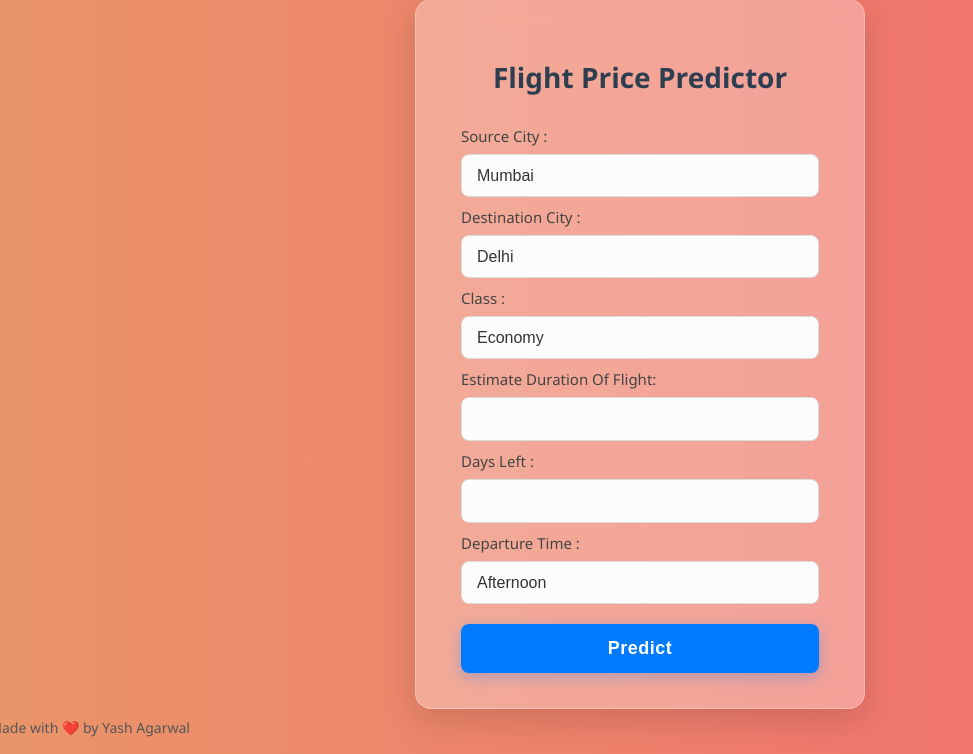
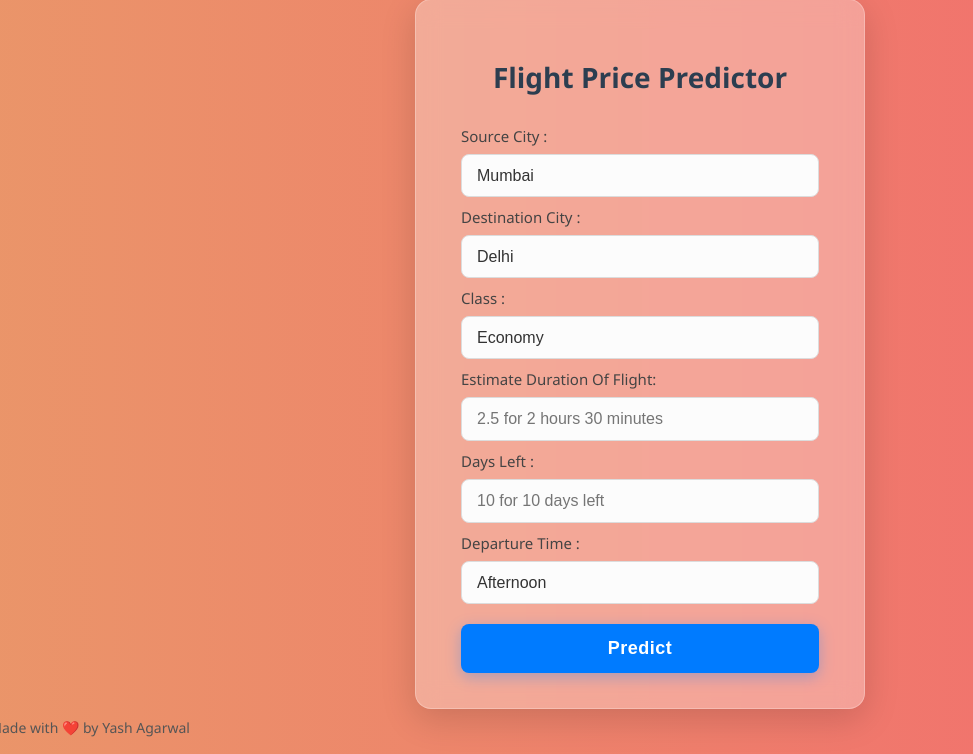
Before and after one commit to Yash-Agarwal3125/ML-project, a Flask app: page / in a window 1280 px wide. Shown: the part 46-800 px from the top of the page, without its empty margins (0-973 px from the left). Run offline with Flask 3, Linux system fonts and the light colour scheme; parts of the project's set-up code (start-up, migrations or seed data) failed here and were passed over.

Commit message:
adding place holder

```diff
--- a/templates/index.html
+++ b/templates/index.html
@@ -193,10 +193,10 @@ a{
             </select>
 
             <label>Estimate Duration Of Flight:</label>
-            <input type="number" step="0.01" name="duration" required>
+            <input type="number" step="0.01" name="duration" required placeholder="2.5 for 2 hours 30 minutes">
 
             <label>Days Left :</label>
-            <input type="number" name="days_left" required>
+            <input type="number" name="days_left" required placeholder="10 for 10 days left">
 
             <label>Departure Time :</label>
             <select name="departure_time">
```
